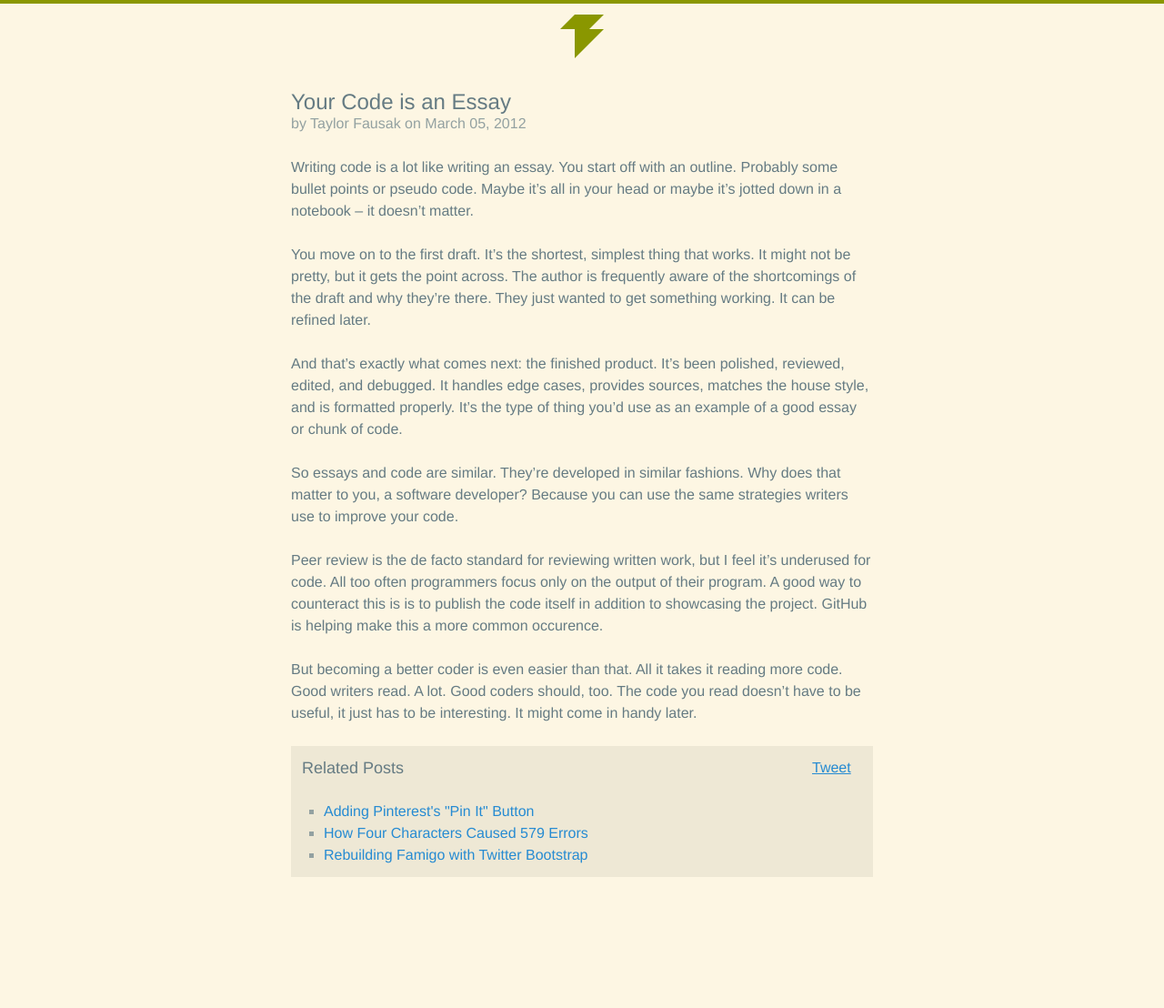
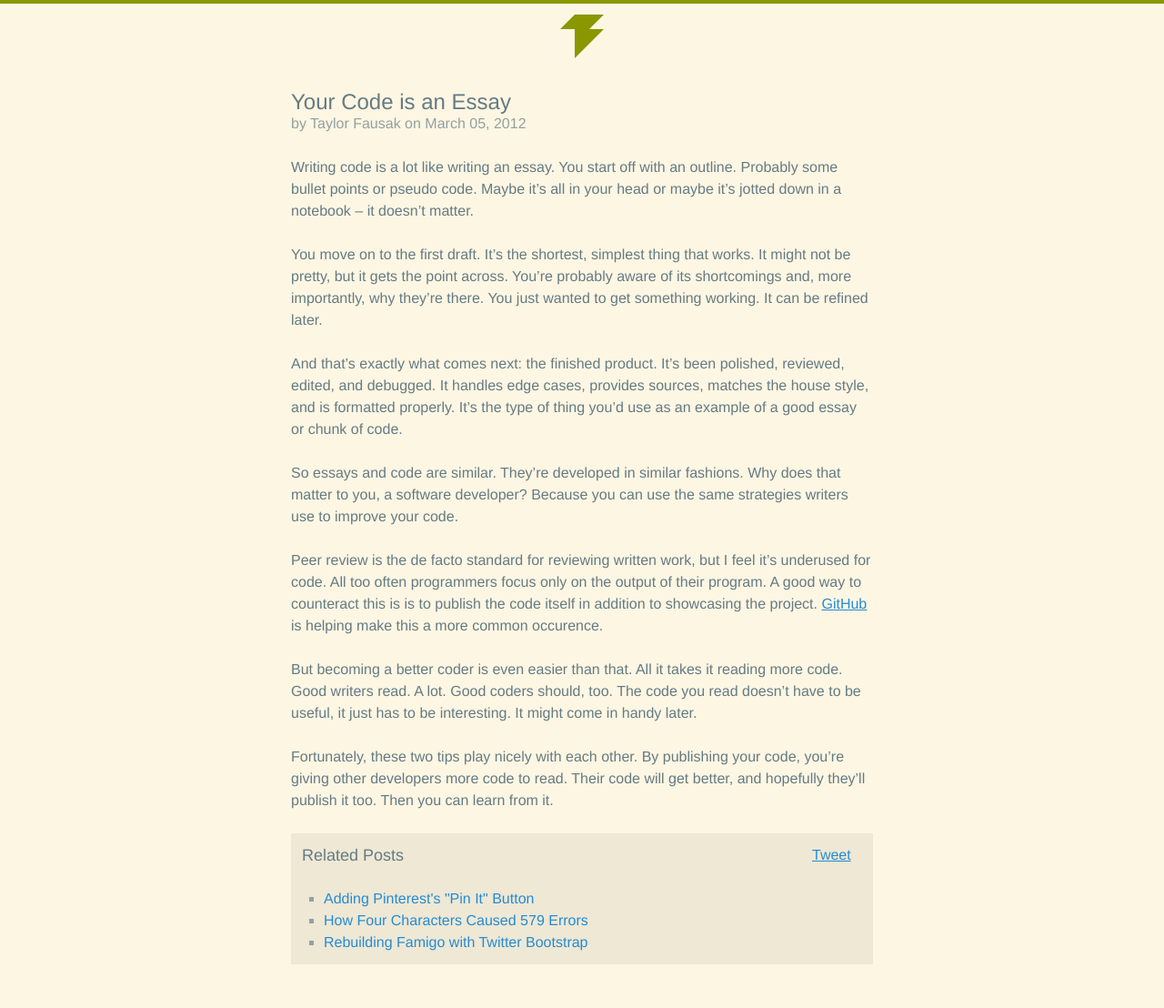
Before and after one commit to tfausak/tfausak.github.io, a Jekyll site: the page built from _posts/2012-03-05-your-code-is-an-essay.md, in a window 1280 px wide. Shown: the whole page at 91% size. Built offline with Jekyll 4.4.1, drawn with Linux system fonts in a browser that asks for light colours; comment, search, counter and statistics services are not loaded; before the commit the page ends 1012 px from its top, so only the background shows below that.

Commit message:
Revise draft.

```diff
--- a/_posts/2012-03-05-your-code-is-an-essay.md
+++ b/_posts/2012-03-05-your-code-is-an-essay.md
@@ -10,9 +10,9 @@ matter.
 
 You move on to the first draft. It's the shortest, simplest thing
 that works. It might not be pretty, but it gets the point across.
-The author is frequently aware of the shortcomings of the draft and
-why they're there. They just wanted to get something working. It
-can be refined later.
+You're probably aware of its shortcomings and, more importantly,
+why they're there. You just wanted to get something working. It can
+be refined later.
 
 And that's exactly what comes next: the finished product. It's been
 polished, reviewed, edited, and debugged. It handles edge cases,
@@ -28,9 +28,16 @@ Peer review is the de facto standard for reviewing written work,
 but I feel it's underused for code. All too often programmers focus
 only on the output of their program. A good way to counteract this
 is is to publish the code itself in addition to showcasing the
-project. GitHub is helping make this a more common occurence.
+project. [GitHub][1] is helping make this a more common occurence.
 
 But becoming a better coder is even easier than that. All it takes
 it reading more code. Good writers read. A lot. Good coders should,
 too. The code you read doesn't have to be useful, it just has to
 be interesting. It might come in handy later.
+
+Fortunately, these two tips play nicely with each other. By publishing
+your code, you're giving other developers more code to read. Their
+code will get better, and hopefully they'll publish it too. Then
+you can learn from it.
+
+[1]: https://github.com/
```
